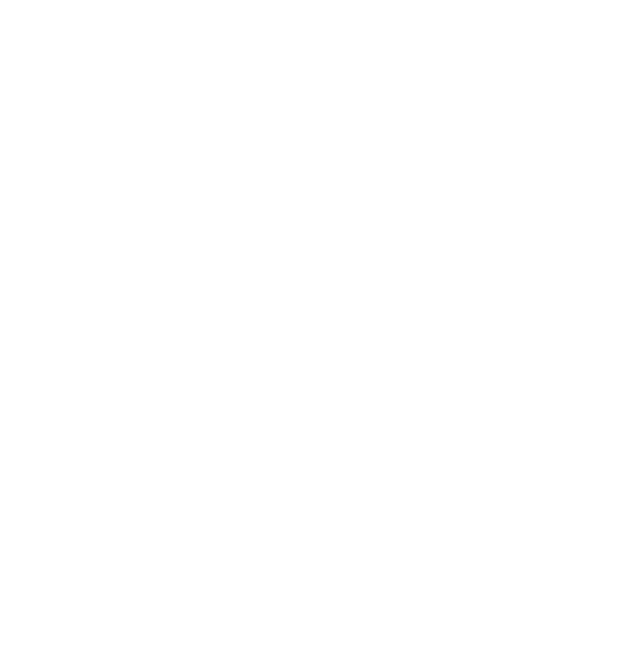
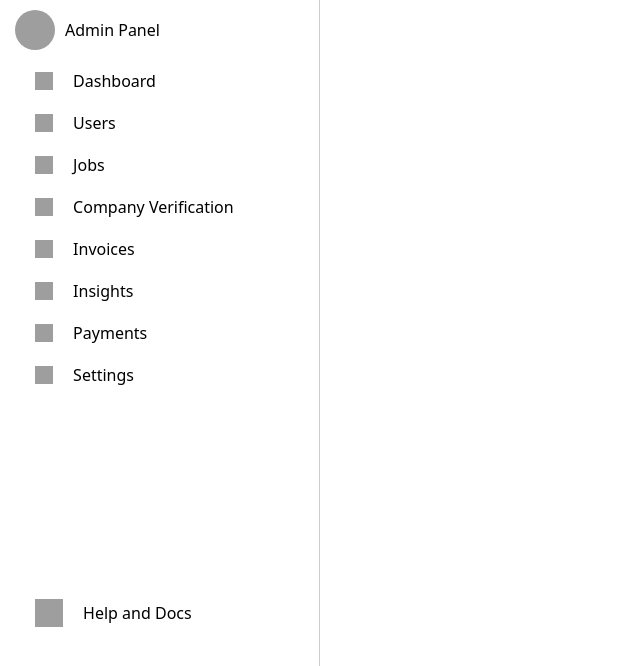
Before and after one commit to vikashkumar97983282-glitch/Talent-Talk-using-React, a React (Vite) app in the folder Talent_talk/: page /settings in a window 1280 px wide. Before the commit this address had no page. Shown: the top 666 px of the page, without its empty margins (0-640 px from the left). Built offline with nearby package versions, Linux system fonts and the light colour scheme; grey boxes are pictures that could not be loaded; what ag-charts-community would draw is missing.

Commit message:
intialize settigs page.

```diff
--- a/Talent_talk/src/App.jsx
+++ b/Talent_talk/src/App.jsx
@@ -11,6 +11,7 @@ import Payments from './payments/payments'
 import Invoice from './invoice/invoice'
 import Insights from './insights/insights'
 import Company from './company/company'
+import Settings from './profile/settings'
 
 
 function App() {
@@ -29,6 +30,7 @@ function App() {
           <Route path='/invoice' element={<Invoice/>}/>
           <Route path='/insights' element={<Insights/>}/>
           <Route path='/company' element={<Company/>}/>
+          <Route path='/settings' element={<Settings/>}/>
         </Routes>
       </div>
     </>
--- /dev/null
+++ b/Talent_talk/src/profile/settings.jsx
@@ -0,0 +1,14 @@
+import React from "react";
+import AdminPanel from "../admin/adminPanel/adminPanel";
+
+
+function Settings(){
+
+    return (
+        <div>
+            <AdminPanel/>
+        </div>
+    )
+}
+
+export default Settings;
```
